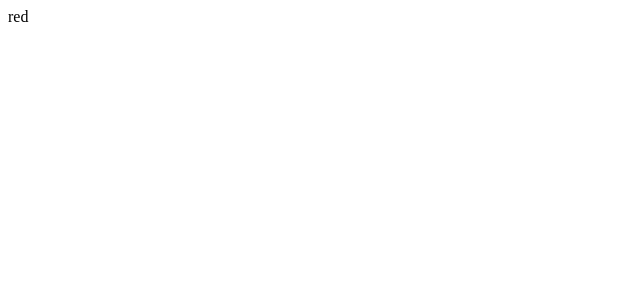
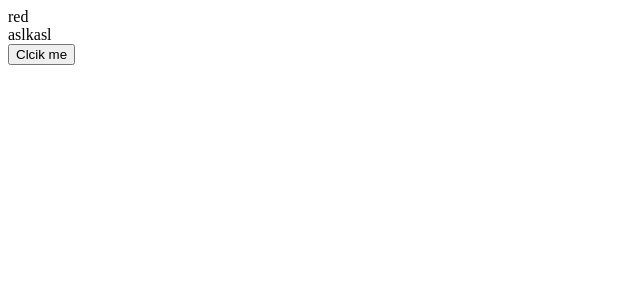
Before and after one commit to gauravcool/typescript-react-redux, a React (Create React App) app: page / in a window 1280 px wide. Shown: the top 300 px of the page, without its empty margins (0-640 px from the left). Built offline with nearby package versions, Linux system fonts and the light colour scheme.

Commit message:
child annotation

```diff
--- a/src/index.tsx
+++ b/src/index.tsx
@@ -1,4 +1,5 @@
 import ReactDOM from 'react-dom';
+import { createRoot } from 'react-dom/client';
 import Parent from './props/Parent';
 
 const App = () => {
--- a/src/props/Child.tsx
+++ b/src/props/Child.tsx
@@ -1,11 +1,21 @@
 interface ChildProps {
     color: string;
+    handleClickHandler: () => void;
+    children: string;
 }
 
-export const Child = ({color}: ChildProps) => {
-    return <div>{color}</div>
+export const Child = ({color, handleClickHandler, children}: ChildProps) => {
+
+    return <div>
+        {color} <br />
+        {children} <br />
+        <button onClick={handleClickHandler}>Clcik me</button>
+    </div>
 };
 
-export const ChildAsFC: React.FC<ChildProps> = ({color}) => {
-    return <div>{color}</div>
+export const ChildAsFC: React.FC<ChildProps> = ({color, handleClickHandler}) => {
+    return <div>
+        {color}
+        <button onClick={handleClickHandler}>Clcik me</button>
+    </div>
 }
--- a/src/props/Parent.tsx
+++ b/src/props/Parent.tsx
@@ -1,7 +1,8 @@
 import {Child} from './Child';
 
 const Parent = () => {
-    return <Child color='red' />
+    return <Child color='red' handleClickHandler={()=>console.log('Clicked')
+    } >aslkasl</Child>
 };
 
 export default Parent;
```
